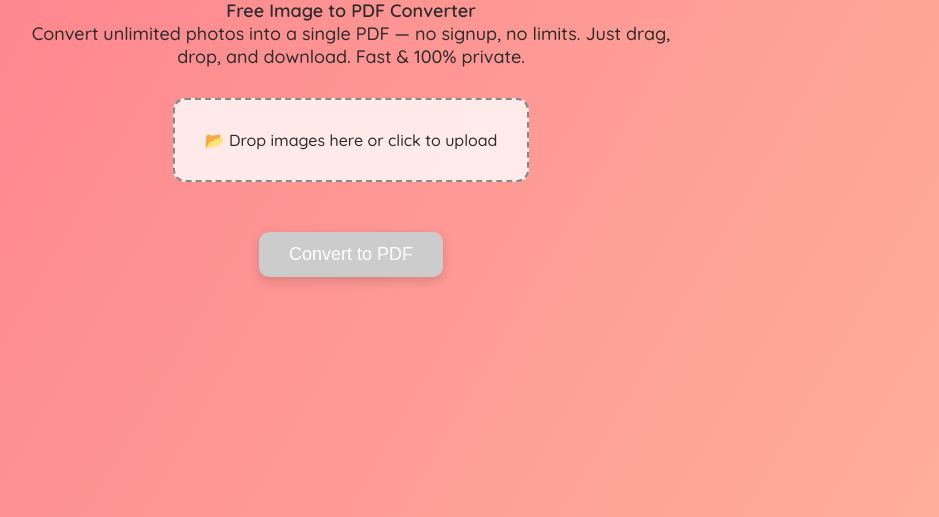
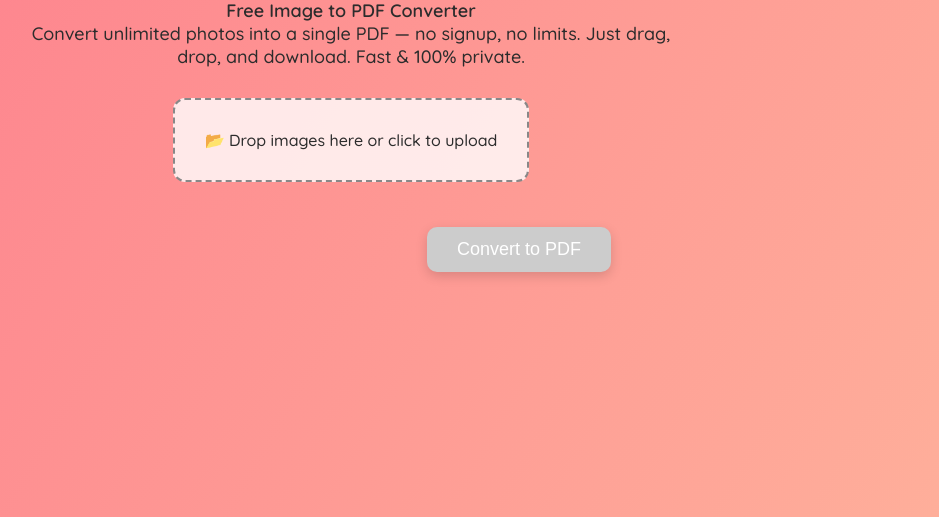
Before and after one commit to SKV-786/foto-to-pdf, a Flask app: page / in a window 1280 px wide. Shown: the part 192-709 px from the top of the page, without its empty margins (289-1228 px from the left). Run offline with Flask 3, Linux system fonts and the light colour scheme.

Commit message:
index.html

```diff
--- a/templates/index.html
+++ b/templates/index.html
@@ -7,7 +7,6 @@
   <meta name="description" content="Convert unlimited photos to a single PDF for free. Fast, secure, and no registration needed. Drag and drop images to instantly generate your PDF.">
   <meta name="keywords" content="image to pdf, unlimited photo to pdf, convert images to pdf, free photo to pdf tool, online pdf generator">
   <meta name="robots" content="index, follow">
-  <link rel="canonical" href="https://yourdomain.com/">
   <link href="https://fonts.googleapis.com/css2?family=Inter:wght@400;600&family=Quicksand:wght@500;600&display=swap" rel="stylesheet">
   <style>
     html, body {
@@ -175,24 +174,30 @@
       cursor: pointer;
     }
 
-    button[type="submit"] {
+    .form-actions {
+      width: 520px;
+      display: flex;
+      justify-content: flex-end;
+    }
+
+    #submitBtn {
       background: linear-gradient(to right, #f7971e, #fd5e53);
       color: white;
       font-size: 18px;
       padding: 12px 30px;
       border-radius: 10px;
       border: none;
-      margin-top: 25px;
+      margin-top: 20px;
       box-shadow: 0 4px 12px rgba(0, 0, 0, 0.15);
       transition: all 0.3s ease;
     }
 
-    button[type="submit"]:disabled {
+    #submitBtn:disabled {
       background: #ccc;
       cursor: not-allowed;
     }
 
-    button[type="submit"]:hover:enabled {
+    #submitBtn:hover:enabled {
       transform: scale(1.05);
       box-shadow: 0 8px 24px rgba(0, 0, 0, 0.2);
     }
@@ -207,25 +212,35 @@
 </head>
 <body>
   <h1>Foto-To-pdf</h1>
+
   <div class="toggle-container">
     <label class="switch">
       <input type="checkbox" id="darkToggle">
       <span class="slider"></span>
     </label>
   </div>
+
   <div class="description">
     <strong>Free Image to PDF Converter</strong><br>
     Convert unlimited photos into a single PDF — no signup, no limits. Just drag, drop, and download. Fast & 100% private.
   </div>
+
   <div id="dropArea">
     <span>📂 Drop images here or click to upload</span>
     <input type="file" id="fileInput" accept="image/*" style="display:none;" multiple>
   </div>
+
   <form id="uploadForm" action="/convert" method="POST" enctype="multipart/form-data">
     <div class="file-list" id="fileList"></div>
-    <button type="submit" id="submitBtn" disabled>Convert to PDF</button>
+    <div class="form-actions">
+      <button type="submit" id="submitBtn" disabled>Convert to PDF</button>
+    </div>
   </form>
-  <footer>&copy; 2025 Foto-To-pdf | Convert photos to PDF free, forever.</footer>
+
+  <footer>
+    &copy; 2025 Foto-To-pdf | Convert photos to PDF free, forever.
+  </footer>
+
   <script>
     const dropArea = document.getElementById('dropArea');
     const fileInput = document.getElementById('fileInput');
@@ -238,8 +253,8 @@
     dropArea.addEventListener('click', () => fileInput.click());
 
     function updateButtonState() {
-      const validFiles = filesToUpload.filter(f => f !== null);
-      submitBtn.disabled = validFiles.length === 0;
+      const hasValid = filesToUpload.some(file => file !== null);
+      submitBtn.disabled = !hasValid;
     }
 
     function handleFiles(files) {
@@ -259,10 +274,8 @@
         removeBtn.onclick = () => {
           filesToUpload[index] = null;
           div.style.animation = 'popOut 0.3s ease-in forwards';
-          setTimeout(() => {
-            div.remove();
-            updateButtonState();
-          }, 250);
+          setTimeout(() => div.remove(), 250);
+          updateButtonState();
         };
 
         div.appendChild(nameSpan);
@@ -296,7 +309,8 @@
 
     uploadForm.addEventListener('submit', e => {
       e.preventDefault();
-      const validFiles = filesToUpload.filter(f => f !== null);
+
+      const validFiles = filesToUpload.filter(file => file);
       if (validFiles.length === 0) return;
 
       const formData = new FormData();
@@ -304,7 +318,7 @@
         formData.append('images', file);
       });
 
-      submitBtn.innerHTML = '⏳ Converting...';
+      submitBtn.innerHTML = 'Converting...';
       submitBtn.disabled = true;
 
       fetch('/convert', {
@@ -319,8 +333,11 @@
         a.download = 'output.pdf';
         a.click();
         URL.revokeObjectURL(url);
-        filesToUpload = [];
-        fileList.innerHTML = '';
+        submitBtn.innerHTML = 'Convert to PDF';
+        updateButtonState();
+      })
+      .catch(() => {
+        alert('Something went wrong!');
         submitBtn.innerHTML = 'Convert to PDF';
         updateButtonState();
       });
```
